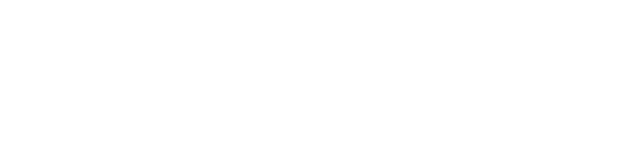
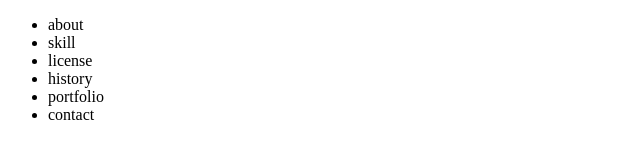
Before and after one commit to Chasongyeon/portfolio, a plain HTML site: page index.html in a window 1280 px wide. Shown: the whole page, without its empty margins (0-640 px from the left). Drawn offline with nearby package versions, Linux system fonts and the light colour scheme.

Commit message:
프로젝프 기본 파일 구조 생성

```diff
--- a/css/style.css
+++ b/css/style.css
@@ -0,0 +1,3 @@
+.background{
+    background: url(../images/background.jpg);
+}
--- a/index.html
+++ b/index.html
@@ -1,5 +1,6 @@
 <!DOCTYPE html>
 <html lang="en">
+
 <head>
     <meta charset="UTF-8">
     <meta http-equiv="X-UA-Compatible" content="IE=edge">
@@ -7,10 +8,24 @@
     <title>Document</title>
     <link rel="stylesheet" href="css/style.css">
     <script src="script/main.js"></script>
-    <script src="https://code.jquery.com/jquery-3.5.1.slim.min.js" integrity="sha384-DfXdz2htPH0lsSSs5nCTpuj/zy4C+OGpamoFVy38MVBnE+IbbVYUew+OrCXaRkfj" crossorigin="anonymous"></script>
-    <script src="https://cdn.jsdelivr.net/npm/bootstrap@4.6.0/dist/js/bootstrap.bundle.min.js" integrity="sha384-Piv4xVNRyMGpqkS2by6br4gNJ7DXjqk09RmUpJ8jgGtD7zP9yug3goQfGII0yAns" crossorigin="anonymous"></script>
+    <script src="https://code.jquery.com/jquery-3.5.1.slim.min.js"
+        integrity="sha384-DfXdz2htPH0lsSSs5nCTpuj/zy4C+OGpamoFVy38MVBnE+IbbVYUew+OrCXaRkfj"
+        crossorigin="anonymous"></script>
+    <script src="https://cdn.jsdelivr.net/npm/bootstrap@4.6.0/dist/js/bootstrap.bundle.min.js"
+        integrity="sha384-Piv4xVNRyMGpqkS2by6br4gNJ7DXjqk09RmUpJ8jgGtD7zP9yug3goQfGII0yAns"
+        crossorigin="anonymous"></script>
 </head>
 <body>
+    <div class="menu">
+        <ul>
+            <li>about</li>
+            <li>skill</li>
+            <li>license</li>
+            <li>history</li>
+            <li>portfolio</li>
+            <li>contact</li>
+        </ul>
+    </div>
+</body>
 
-</body>
 </html>
```
Also changed, not shown: images/background.jpg (added), images/화면 캡처 2021-07-12 103704.png (added).
